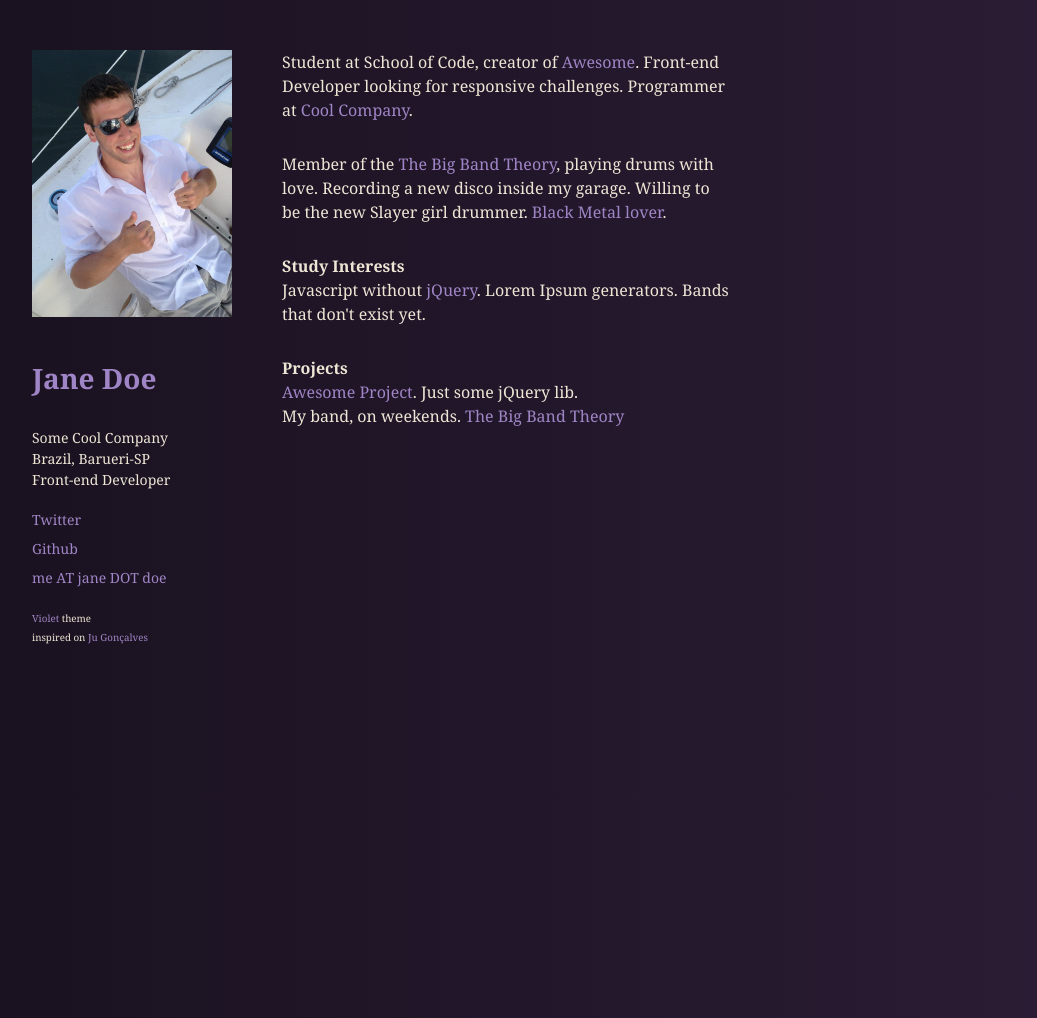
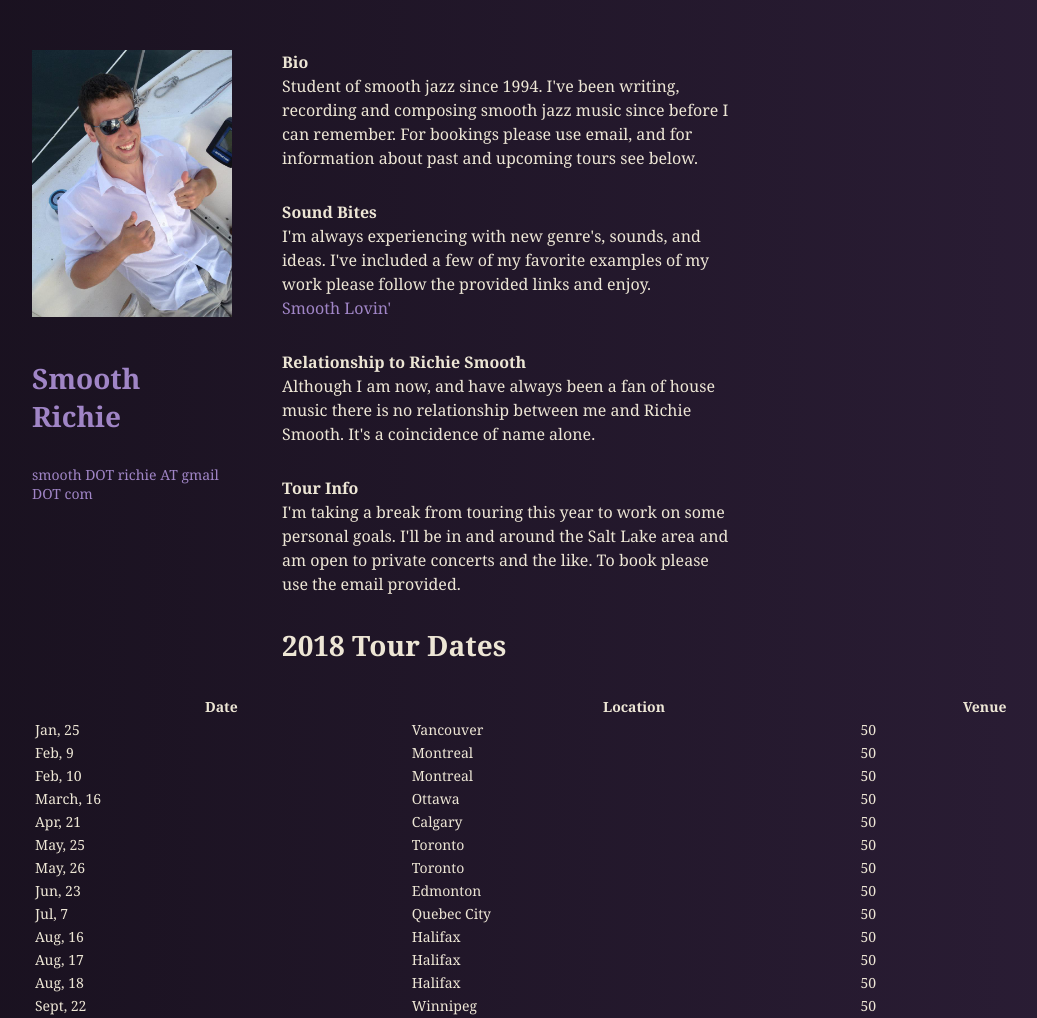
Before and after one commit to strawberry-jam-cabal/andy-smooth-richardson, a Jekyll site: the page built from index.html, in a window 1280 px wide. Shown: the whole page, without its empty margins (68-1105 px from the left). Built offline with Jekyll 4.4.1, drawn with Linux system fonts in a browser that asks for light colours.

Commit message:
Added some basic info

```diff
--- a/_config.yml
+++ b/_config.yml
@@ -1,9 +1,9 @@
 # main text of home
-name: Jane Doe
+name: Smooth Richie
 bio: A Girl who travels the world eating noodles
 
 # twitter summary info
-description: A blog about technology and stuff related
+description: The website of smooth richie professional saxaphone player
 
 picture: assets/images/picture.jpg
 
@@ -11,10 +11,7 @@ url: http://koppl.in/violet
 # your url: http://USERNAME.github.io
 
 # if you don't have any of social below, comment the line
-facebook: myfacebook
-twitter: mytwitter
-github: mygithub
-email: me@jane.doe
+email: smooth.richie@gmail.com
 
 gems:
   - jekyll-seo-tag
--- a/index.html
+++ b/index.html
@@ -9,43 +9,118 @@ title: Home
     <strong><a href="./">{{ site.name }}</a></strong>
   </h1>
 
-  <p>
-    Some Cool Company</br>
-    Brazil, Barueri-SP</br>
-    Front-end Developer
-  </p>
-
   <nav>
     <ul>
-      <li><a href="https://twitter.com/{{ site.twitter }}">Twitter</a></li>
-      <li><a href="https://github.com/{{ site.github }}">Github</a></li>
-      <li><a href="mailto:{{ site.email }}">me AT jane DOT doe</a></li>
+      <li><a href="mailto:{{ site.email }}">smooth DOT richie AT gmail DOT com</a></li>
     </ul>
   </nav>
 
-  <small>
-    <a href="https://github.com/sergiokopplin/violet">Violet</a> theme
-    <br> inspired on <a href="http://cyberglot.me/">Ju Gonçalves</a>
-  </small>
 </header>
 
 <section class="content">
   <p>
-    Student at School of Code, creator of <a href="http://aweso.me/">Awesome</a>. Front-end Developer looking for responsive challenges. Programmer at <a href="https://google.com/search?q=cool+company">Cool Company</a>.
+     <strong>Bio</strong></br>
+    Student of smooth jazz since 1994.  I've been writing, recording and composing smooth jazz music since before I can remember.
+    For bookings please use email, and for information about past and upcoming tours see below.
   </p>
 
   <p>
-    Member of the <a href="https://google.com/search?q=big+bang+theory+show">The Big Band Theory</a>, playing drums with love. Recording a new disco inside my garage. Willing to be the new Slayer girl drummer. <a href="https://google.com/search?q=black+metal">Black Metal lover</a>.
+     <strong>Sound Bites</strong></br>
+    I'm always experiencing with new genre's, sounds, and ideas.  I've included a few of my favorite examples of my work please follow the provided links and enjoy.
+    </br>
+    <a href="https://drive.google.com/drive/folders/1DgFl_jDMgzpLxxsAC0h-W3eN8qt4VwlM">Smooth Lovin'</a>
   </p>
 
   <p>
-    <strong>Study Interests</strong></br>
-    Javascript without <a href="http://vanilla-js.com/">jQuery</a>. Lorem Ipsum generators. Bands that don't exist yet.
+     <strong>Relationship to Richie Smooth</strong></br>
+     Although I am now, and have always been a fan of house music there is no relationship between me and Richie Smooth.
+     It's a coincidence of name alone.
   </p>
 
   <p>
+     <strong>Tour Info</strong></br>
+    I'm taking a break from touring this year to work on some personal goals.  I'll be in and around the Salt Lake area and am open to
+    private concerts and the like.  To book please use the email provided.
+  </p>
+
+  <!-- <p>
     <strong>Projects</strong></br>
     <a href="http://aweso.me/">Awesome Project</a>. Just some jQuery lib.
     <br>My band, on weekends. <a href="https://google.com/search?q=my+band">The Big Band Theory</a>
-  </p>
+  </p> -->
 </section>
+
+<h1>2018 Tour Dates</h1>
+<table style="width:100%">
+  <tr>
+    <th>Date</th>
+    <th>Location</th>
+    <th>Venue</th>
+  </tr>
+  <tr>
+    <td>Jan, 25</td>
+    <td>Vancouver</td>
+    <td>50</td>
+  </tr>
+  <tr>
+    <td>Feb, 9</td>
+    <td>Montreal</td>
+    <td>50</td>
+  </tr>
+  <tr>
+    <td>Feb, 10</td>
+    <td>Montreal</td>
+    <td>50</td>
+  </tr>
+  <tr>
+    <td>March, 16</td>
+    <td>Ottawa</td>
+    <td>50</td>
+  </tr>
+  <tr>
+    <td>Apr, 21</td>
+    <td>Calgary</td>
+    <td>50</td>
+  </tr>
+  <tr>
+    <td>May, 25</td>
+    <td>Toronto</td>
+    <td>50</td>
+  </tr>
+  <tr>
+    <td>May, 26</td>
+    <td>Toronto</td>
+    <td>50</td>
+  </tr>
+  <tr>
+    <td>Jun, 23</td>
+    <td>Edmonton</td>
+    <td>50</td>
+  </tr>
+  <tr>
+    <td>Jul, 7</td>
+    <td>Quebec City</td>
+    <td>50</td>
+  </tr>
+  <tr>
+    <td>Aug, 16</td>
+    <td>Halifax</td>
+    <td>50</td>
+  </tr>
+  <tr>
+    <td>Aug, 17</td>
+    <td>Halifax</td>
+    <td>50</td>
+  </tr>
+  <tr>
+    <td>Aug, 18</td>
+    <td>Halifax</td>
+    <td>50</td>
+  </tr>
+  <tr>
+    <td>Sept, 22</td>
+    <td>Winnipeg</td>
+    <td>50</td>
+  </tr>
+
+</table>
```
